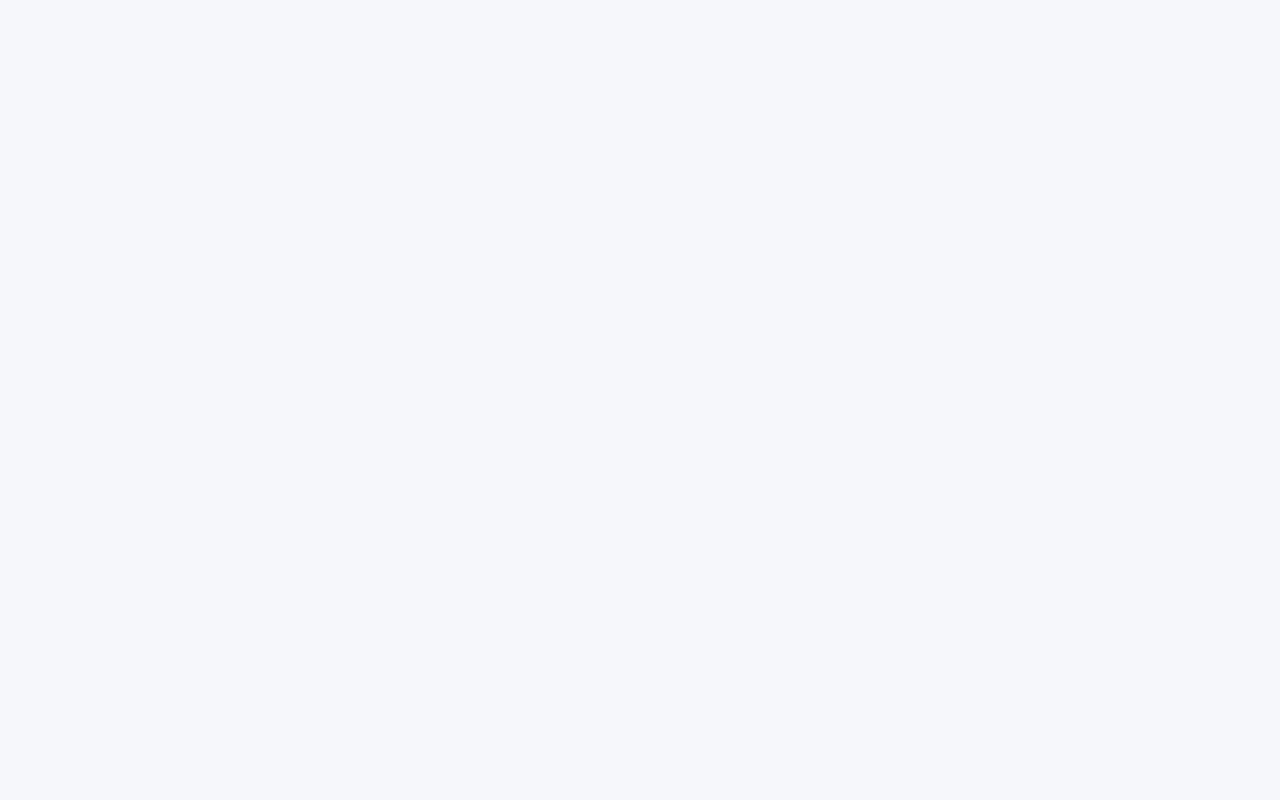
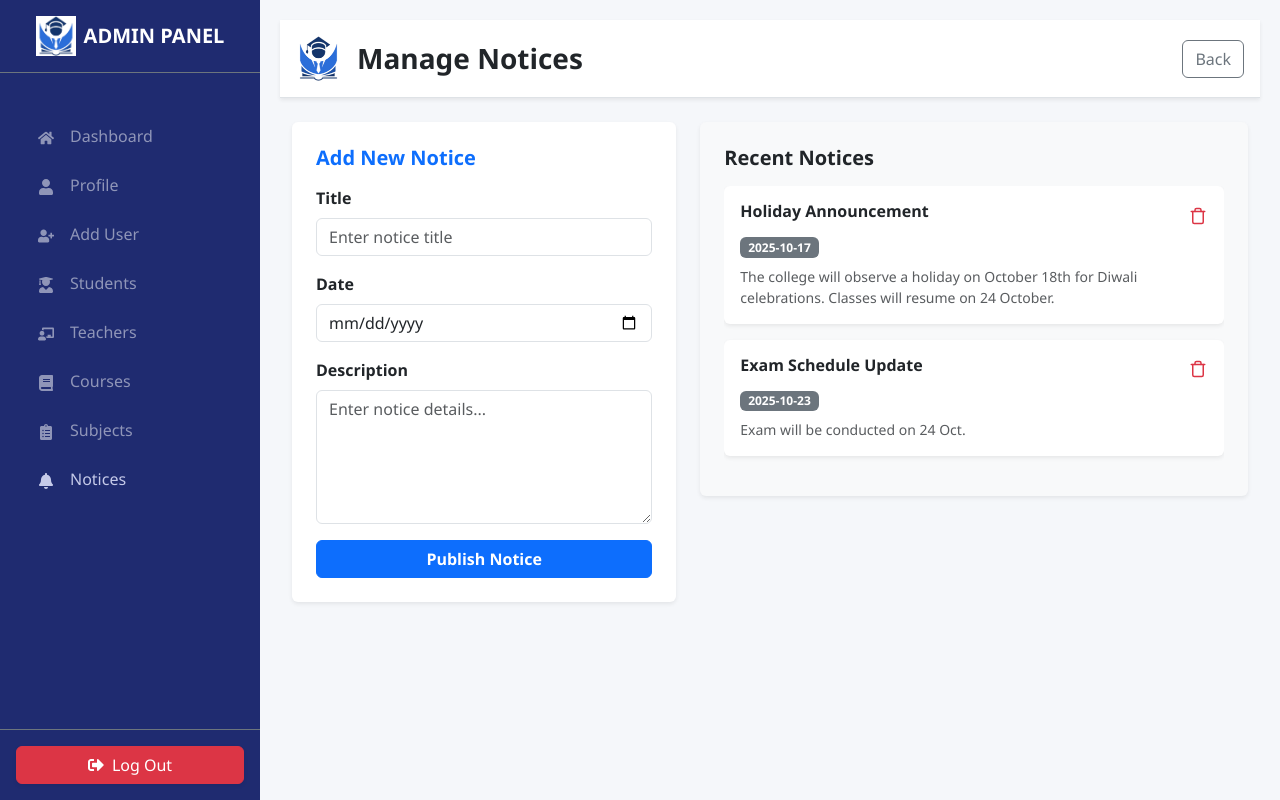
Before and after one commit to Institute-Management-System/Institute-Management-System, a React (Vite) app in the folder frontend/app/: page /admin/notices in a window 1280 px wide. Before the commit this address had no page. Built offline with nearby package versions, Linux system fonts and the light colour scheme.

Commit message:
admin manage notice added

```diff
--- a/frontend/app/src/App.jsx
+++ b/frontend/app/src/App.jsx
@@ -26,6 +26,9 @@ import AdminTeacherDashboard from "./pages/admin/AdminTeacherDashboard";
 
 // Admin: Courses & Subjects
 import AdminCourseList from "./pages/admin/AdminCourseList";
+
+// Admin: Management & Finances
+import AdminManageNotices from "./pages/admin/AdminManageNotices";
 
 import AdminSubjectDashboard from "./pages/admin/AdminSubjectDashboard";
 
@@ -76,6 +79,9 @@ const App = () => {
           {/* Admin: Academic - Subjects */}
           <Route path="subjects" element={<AdminSubjectDashboard />} />
 
+          {/* Admin: Management */}
+          <Route path="notices" element={<AdminManageNotices />} />
+
           </Route>
 
 
--- a/frontend/app/src/layout/MainLayout.jsx
+++ b/frontend/app/src/layout/MainLayout.jsx
@@ -61,6 +61,7 @@ const MainLayout = ({ role }) => {
         { path: "/admin/teachers", label: "Teachers", icon: <FaChalkboardTeacher /> },
         { path: "/admin/courses", label: "Courses", icon: <FaBook /> },
         { path: "/admin/subjects", label: "Subjects", icon: <FaClipboardList /> },
+        { path: "/admin/notices", label: "Notices", icon: <FaBell /> },
     ];
     }
 
--- /dev/null
+++ b/frontend/app/src/pages/admin/AdminManageNotices.jsx
@@ -0,0 +1,169 @@
+import React, { useState } from "react";
+import Logo from "../../assets/Logo.png";
+import { useNavigate } from "react-router-dom";
+import { ToastContainer, toast } from "react-toastify";
+import "react-toastify/dist/ReactToastify.css";
+
+const initialNotices = [
+  {
+    id: 1,
+    title: "Holiday Announcement",
+    date: "2025-10-17",
+    body: "The college will observe a holiday on October 18th for Diwali celebrations. Classes will resume on 24 October.",
+  },
+  {
+    id: 2,
+    title: "Exam Schedule Update",
+    date: "2025-10-23",
+    body: "Exam will be conducted on 24 Oct.",
+  },
+];
+
+const AdminManageNotices = () => {
+  const navigate = useNavigate();
+  const [notices, setNotices] = useState(initialNotices);
+  const [form, setForm] = useState({
+    title: "",
+    date: "",
+    body: "",
+  });
+
+  const handleChange = (e) =>
+    setForm({ ...form, [e.target.name]: e.target.value });
+
+  const handleAddNotice = (e) => {
+    e.preventDefault();
+    if (!form.title || !form.date || !form.body) {
+      toast.error("Please fill in all fields");
+      return;
+    }
+
+    const newNotice = {
+      id: Date.now(), // Simple unique ID generation
+      title: form.title,
+      date: form.date,
+      body: form.body,
+    };
+
+    setNotices([newNotice, ...notices]); // Add new notice to top
+    toast.success("Notice Published Successfully!");
+    setForm({ title: "", date: "", body: "" });
+  };
+
+  const handleDelete = (id) => {
+    setNotices(notices.filter((n) => n.id !== id));
+    toast.info("Notice removed successfully");
+  };
+
+  return (
+    <div className="container-fluid p-0">
+      <header className="d-flex align-items-center justify-content-between p-3 bg-white border-bottom shadow-sm">
+        <div className="d-flex align-items-center">
+          <img src={Logo} alt="Logo" width="45" className="me-3" />
+          <h3 className="mb-0 fw-bold">Manage Notices</h3>
+        </div>
+        <button className="btn btn-outline-secondary" onClick={() => navigate(-1)}>
+          Back
+        </button>
+      </header>
+
+      <div className="container mt-4">
+        <div className="row g-4">
+
+          {/* LEFT SIDE: ADD NOTICE FORM */}
+          <div className="col-lg-5">
+            <div className="card shadow-sm border-0 p-4">
+              <h5 className="fw-bold mb-3 text-primary">Add New Notice</h5>
+              <form onSubmit={handleAddNotice}>
+
+                <div className="mb-3">
+                  <label className="form-label fw-bold">Title</label>
+                  <input
+                    type="text"
+                    name="title"
+                    className="form-control"
+                    value={form.title}
+                    onChange={handleChange}
+                    placeholder="Enter notice title"
+                    required
+                  />
+                </div>
+
+                <div className="mb-3">
+                  <label className="form-label fw-bold">Date</label>
+                  <input
+                    type="date"
+                    name="date"
+                    className="form-control"
+                    value={form.date}
+                    onChange={handleChange}
+                    required
+                  />
+                </div>
+
+                <div className="mb-3">
+                  <label className="form-label fw-bold">Description</label>
+                  <textarea
+                    name="body"
+                    rows={5}
+                    className="form-control"
+                    value={form.body}
+                    onChange={handleChange}
+                    placeholder="Enter notice details..."
+                    required
+                  />
+                </div>
+
+                <div className="d-grid">
+                  <button type="submit" className="btn btn-primary fw-bold">
+                    Publish Notice
+                  </button>
+                </div>
+
+              </form>
+            </div>
+          </div>
+
+          {/* RIGHT SIDE: NOTICE LIST */}
+          <div className="col-lg-7">
+            <div className="card shadow-sm border-0 p-4 bg-light">
+              <h5 className="fw-bold mb-3">Recent Notices</h5>
+
+              <div className="overflow-auto" style={{ maxHeight: "600px" }}>
+                {notices.length > 0 ? (
+                  notices.map((n) => (
+                    <div key={n.id} className="card border-0 shadow-sm mb-3">
+                      <div className="card-body">
+                        <div className="d-flex justify-content-between align-items-start mb-2">
+                          <h6 className="fw-bold text-dark mb-0">{n.title}</h6>
+                          <button
+                            className="btn btn-sm text-danger p-0"
+                            onClick={() => handleDelete(n.id)}
+                            title="Delete Notice"
+                          >
+                            <svg xmlns="http://www.w3.org/2000/svg" width="18" height="18" viewBox="0 0 24 24" fill="none" stroke="currentColor" strokeWidth="2" strokeLinecap="round" strokeLinejoin="round"><polyline points="3 6 5 6 21 6"></polyline><path d="M19 6v14a2 2 0 0 1-2 2H7a2 2 0 0 1-2-2V6m3 0V4a2 2 0 0 1 2-2h4a2 2 0 0 1 2 2v2"></path></svg>
+                          </button>
+                        </div>
+                        <span className="badge bg-secondary mb-2">{n.date}</span>
+                        <p className="card-text text-muted small">{n.body}</p>
+                      </div>
+                    </div>
+                  ))
+                ) : (
+                  <div className="text-center py-5 text-muted">
+                    <p>No notices available.</p>
+                  </div>
+                )}
+              </div>
+
+            </div>
+          </div>
+
+        </div>
+      </div>
+      <ToastContainer position="top-right" autoClose={2000} />
+    </div>
+  );
+};
+
+export default AdminManageNotices;
```
